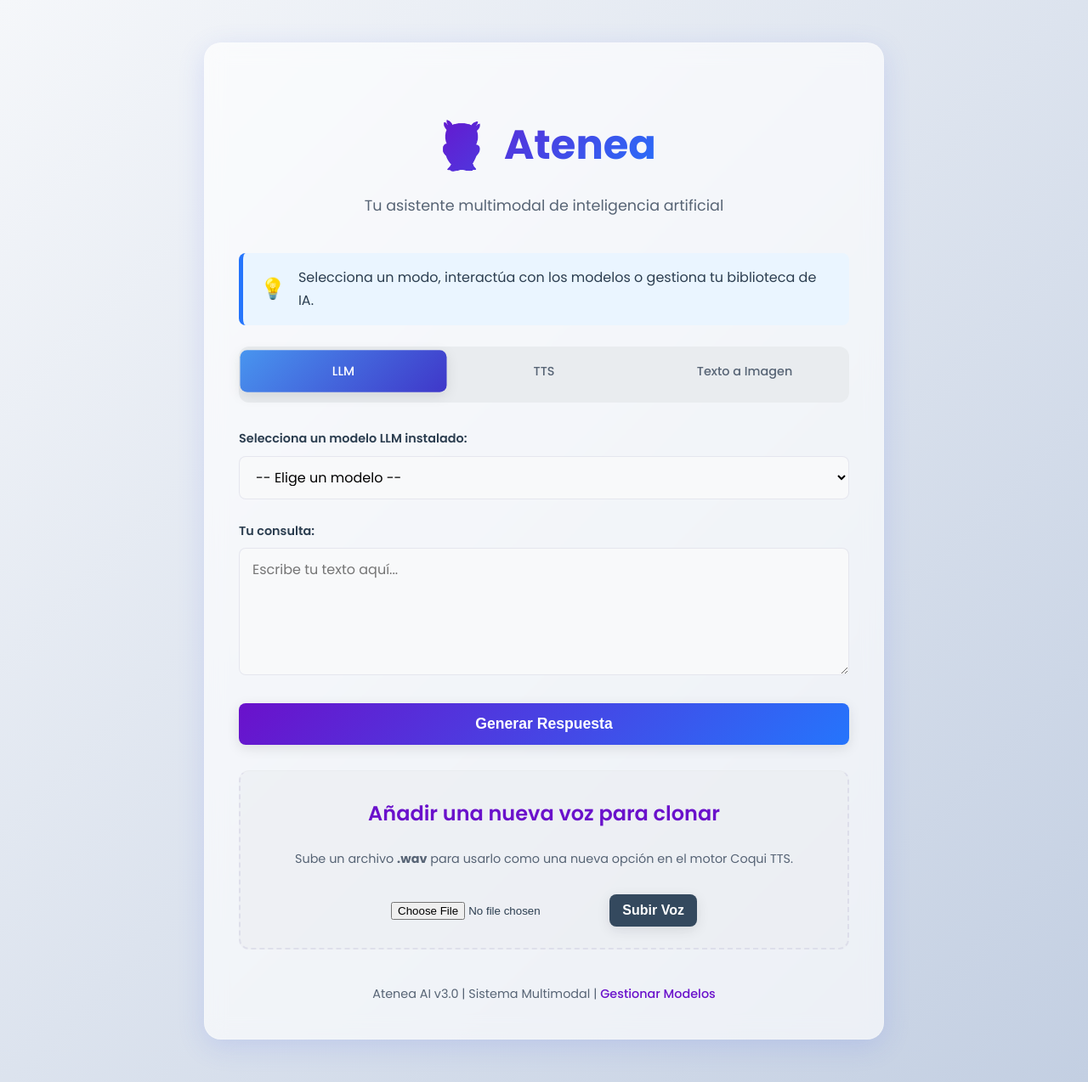
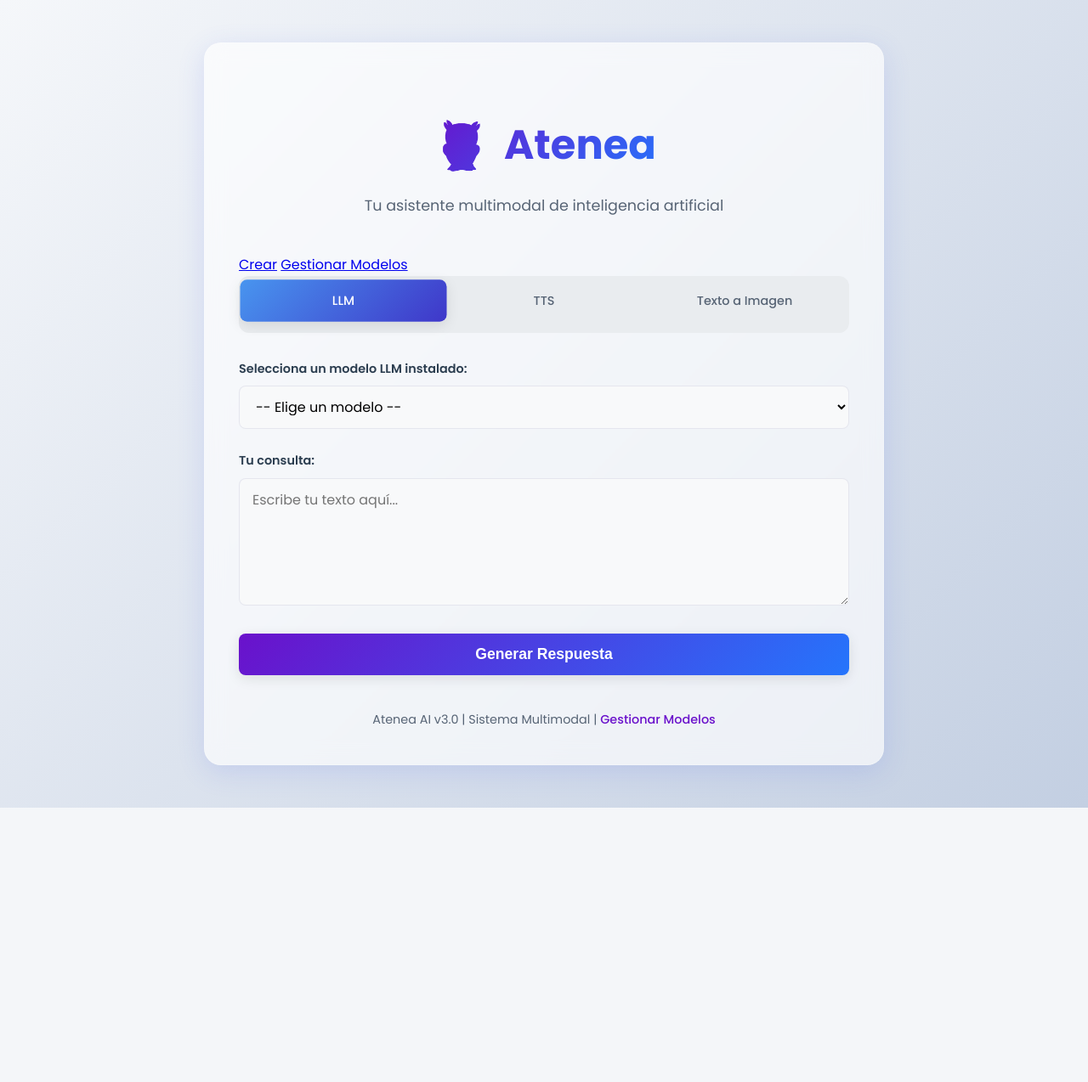
Before and after one commit to jlimolina/atenea, a Flask app: template templates/index.html in a window 1280 px wide. Shown: the whole page at 85% size. After the commit the page ends 951 px from the top, so only its background shows below. Run offline with Flask 3, Linux system fonts and the light colour scheme; the template is opened without the code that fills it: most values are stand-ins (such as "Sample title", 1, 10 or a date in 2020).

Commit message:
Actualización del 2025-06-07 a las 23:43:35

```diff
--- a/templates/index.html
+++ b/templates/index.html
@@ -13,14 +13,15 @@
             <p class="subtitle">Tu asistente multimodal de inteligencia artificial</p>
         </header>
 
+        <!-- Barra de Navegación Principal -->
+        <nav class="main-nav">
+            <a href="{{ url_for('index') }}" class="nav-link active">Crear</a>
+            <a href="{{ url_for('manage_page') }}" class="nav-link">Gestionar Modelos</a>
+        </nav>
+
         {% if error %}
             <div class="error-message"><strong>Error:</strong> {{ error }}</div>
         {% endif %}
-
-        <div class="info-box">
-            <span class="info-icon">💡</span>
-            <span>Selecciona un modo, interactúa con los modelos o gestiona tu biblioteca de IA.</span>
-        </div>
 
         <form id="main-form" action="{{ url_for('ask') }}" method="post">
             <div class="mode-selector">
@@ -30,7 +31,6 @@
                 <label class="mode-option tts" id="tts-option">
                     <input type="radio" name="mode" value="tts" hidden> TTS
                 </label>
-                <!-- Nuevo modo Texto a Imagen -->
                 <label class="mode-option t2i" id="t2i-option">
                     <input type="radio" name="mode" value="text-to-image" hidden> Texto a Imagen
                 </label>
@@ -44,7 +44,7 @@
                 </select>
             </div>
 
-            <!-- Sección TTS: Motor y Voz -->
+            <!-- Secciones TTS -->
             <div class="form-section" id="tts-engine-section">
                 <label for="tts_engine">Motor de Voz:</label>
                 <select name="tts_engine" id="tts_engine"><option value="silero">Silero</option><option value="coqui">Coqui TTS (Clonación)</option></select>
@@ -54,7 +54,7 @@
                 <select name="tts_speaker" id="tts_speaker" required></select>
             </div>
 
-            <!-- Nueva sección Texto a Imagen -->
+            <!-- Sección Texto a Imagen -->
             <div class="form-section" id="t2i-section">
                 <label for="image_engine">Motor de Imagen:</label>
                 <select name="image_engine" id="image_engine">
@@ -74,7 +74,8 @@
             </button>
         </form>
 
-         <div class="upload-section" style="margin-top: 30px; border-top: 1px solid #e9ecef; padding-top: 30px;">
+         <!-- CORRECCIÓN: Se añade un ID a esta sección para poder controlarla con JS -->
+         <div class="upload-section" id="upload-voice-section" style="margin-top: 30px; border-top: 1px solid #e9ecef; padding-top: 30px;">
             <h2>Añadir una nueva voz para clonar</h2>
             <p>Sube un archivo <strong>.wav</strong> para usarlo como una nueva opción en el motor Coqui TTS.</p>
             <form action="{{ url_for('upload_voice') }}" method="post" enctype="multipart/form-data">
@@ -88,10 +89,12 @@
     </div>
 
     <script>
+        // --- Referencias a los Elementos del DOM ---
         const llmSection = document.getElementById('llm-section');
         const ttsEngineSection = document.getElementById('tts-engine-section');
         const ttsSpeakerSection = document.getElementById('tts-speaker-section');
         const t2iSection = document.getElementById('t2i-section');
+        const uploadVoiceSection = document.getElementById('upload-voice-section'); // CORRECCIÓN: Referencia a la nueva sección
 
         const llmModelSelect = document.getElementById('model');
         const ttsEngineSelect = document.getElementById('tts_engine');
@@ -121,29 +124,38 @@
             const isTTS = mode === 'tts';
             const isT2I = mode === 'text-to-image';
 
+            // Visibilidad de secciones
             llmSection.style.display = isLLM ? 'block' : 'none';
             ttsEngineSection.style.display = isTTS ? 'block' : 'none';
             ttsSpeakerSection.style.display = isTTS ? 'block' : 'none';
             t2iSection.style.display = isT2I ? 'block' : 'none';
+            uploadVoiceSection.style.display = isTTS ? 'block' : 'none'; // CORRECCIÓN: Mostrar solo en modo TTS
 
+            // Deshabilitar campos no activos para validación
             llmModelSelect.disabled = !isLLM;
             ttsEngineSelect.disabled = !isTTS;
             ttsSpeakerSelect.disabled = !isTTS;
             imageEngineSelect.disabled = !isT2I;
 
+            // Actualizar clases activas
             document.querySelectorAll('.mode-option').forEach(opt => opt.classList.remove('active'));
-            document.getElementById(mode.replace('-to-','-') + '-option').classList.add('active');
+            const modeIdMap = { 'llm': 'llm-option', 'tts': 'tts-option', 'text-to-image': 't2i-option' };
+            document.getElementById(modeIdMap[mode]).classList.add('active');
 
-            let labelText = 'Tu consulta:';
-            if (isTTS) labelText = 'Texto a convertir a voz:';
-            if (isT2I) labelText = 'Describe la imagen que quieres generar (en inglés):';
-            document.getElementById('question-label').textContent = labelText;
+            // Actualizar textos
+            const questionLabel = document.getElementById('question-label');
+            const submitText = document.getElementById('submit-text');
 
-            let buttonText = 'Generar';
-            if (isLLM) buttonText = 'Generar Respuesta';
-            if (isTTS) buttonText = 'Generar Audio';
-            if (isT2I) buttonText = 'Generar Imagen';
-            document.getElementById('submit-text').textContent = buttonText;
+            if (isLLM) {
+                questionLabel.textContent = 'Tu consulta:';
+                submitText.textContent = 'Generar Respuesta';
+            } else if (isTTS) {
+                questionLabel.textContent = 'Texto a convertir a voz:';
+                submitText.textContent = 'Generar Audio';
+            } else if (isT2I) {
+                questionLabel.textContent = 'Describe la imagen que quieres generar (en inglés):';
+                submitText.textContent = 'Generar Imagen';
+            }
         }
 
         document.querySelectorAll('input[name="mode"]').forEach(radio => {
@@ -162,6 +174,7 @@
             btn.querySelector('#loading-indicator').style.display = 'inline';
         });
 
+        // Inicialización
         updateFormMode();
         updateSpeakerOptions();
     </script>
```
